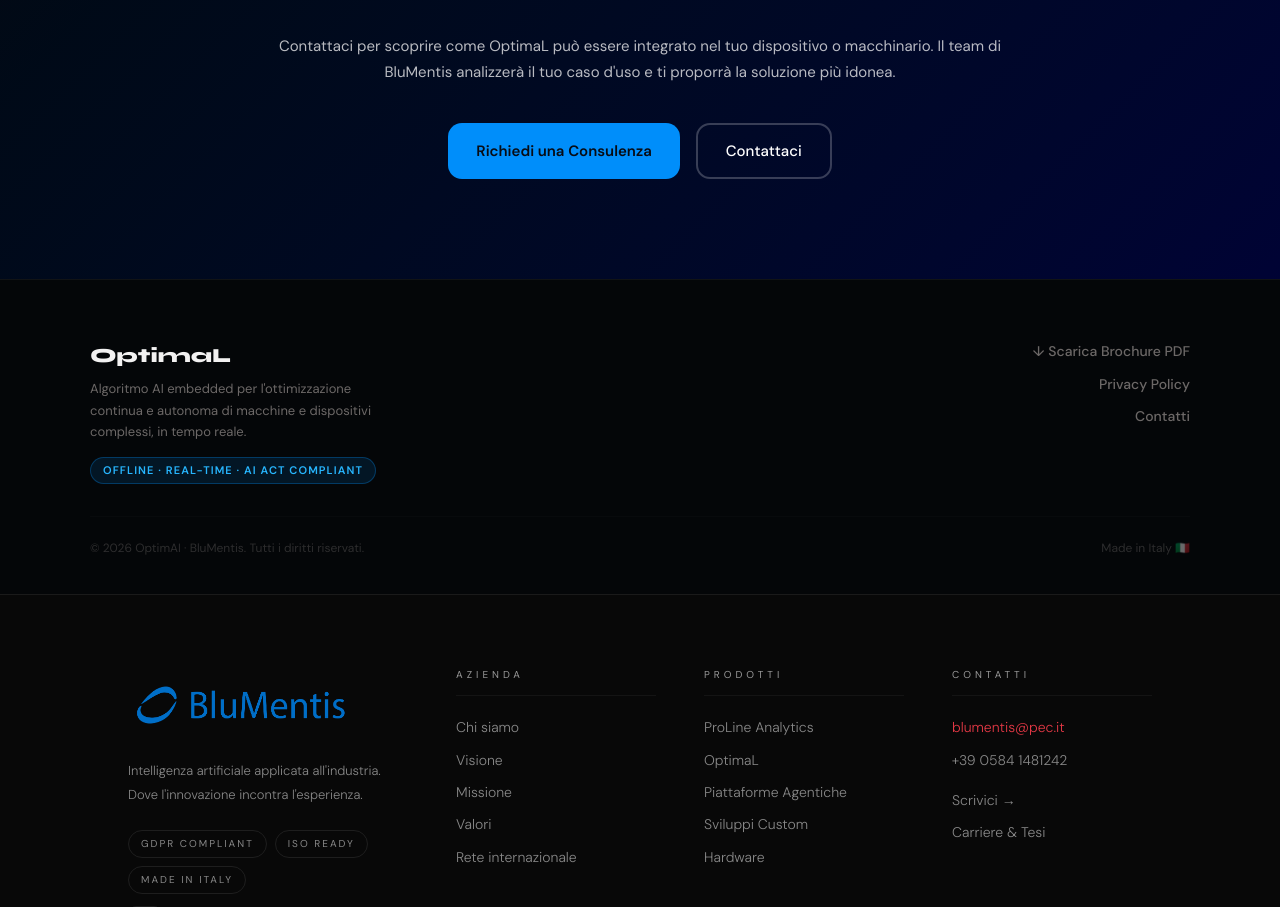
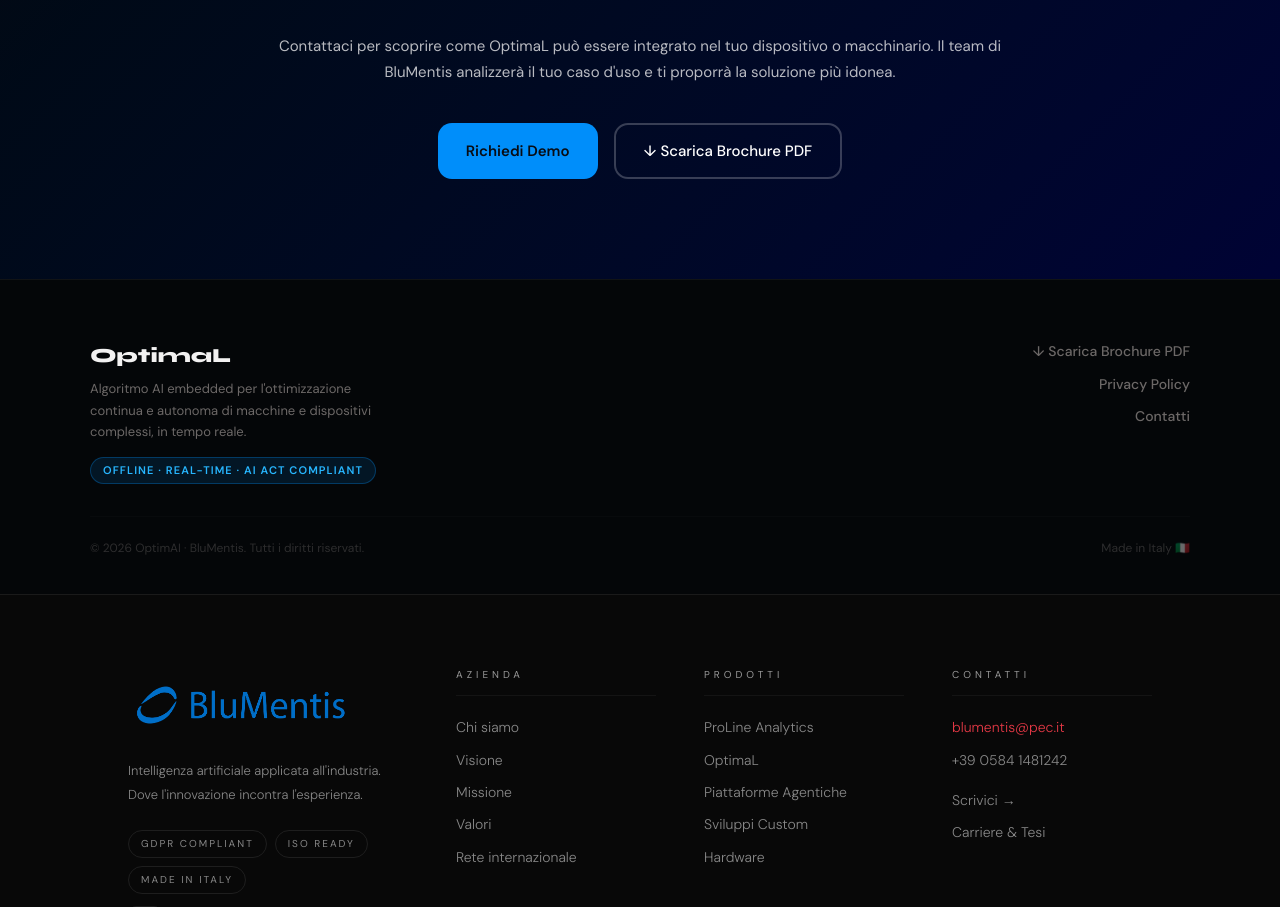
Before and after one commit to GunterXII/blumentis, a React (Vite) app: page /prodotti/optimai in a window 1280 px wide. Shown: the part 5780-6687 px from the top of the page. Built offline with nearby package versions, Linux system fonts and the light colour scheme.

Commit message:
Messaggio che descrive le modifiche

```diff
--- a/src/components/Optimai.jsx
+++ b/src/components/Optimai.jsx
@@ -4,7 +4,9 @@
 import Footer from './Footer';
 import { Link } from "react-router-dom";
 import { Zap, Thermometer, Droplet, Factory, Wrench, Satellite } from "lucide-react";
-
+import pdfIT from "../assets/BluMentis - ProLine Analytics - Brochure IT.pdf?url";
+import pdfEN from "../assets/BluMentis - ProLine Analytics - Brochure EN.pdf?url";
+import pdfZH from "../assets/BluMentis - ProLine Analytics - Brochure ZH.pdf?url";
 const css = `
   .pla-trusted {
 
@@ -381,12 +383,30 @@
 ];
 
 export default function Optimai() {
-  const { t } = useTranslation();
+  const { t,i18n } = useTranslation();
   const [step, setStep]               = useState(0);
   const [openFaq, setOpenFaq]         = useState(null);
   const [openBenefit, setOpenBenefit] = useState(null);
   const [isMobile, setIsMobile]       = useState(window.innerWidth <= 768);
+    const getBrochure = () => {
+    const lang = i18n.language;
 
+    if (lang.startsWith("it")) return pdfIT;
+    if (lang.startsWith("zh")) return pdfZH;
+    return pdfEN; // fallback
+  };
+const handleDownload = () => {
+
+  const file = getBrochure();
+
+  const link = document.createElement("a");
+  link.href = file;
+  link.setAttribute("download", `BluMentis - ProLine Analytics - Brochure ${i18n.language.toUpperCase()}.pdf`);
+  link.setAttribute("target", "_blank");        // fallback se il download viene bloccato
+  document.body.appendChild(link);              // necessario su Firefox
+  link.click();
+  document.body.removeChild(link);
+};
   useEffect(() => {
     const fn = () => setIsMobile(window.innerWidth <= 768);
     window.addEventListener("resize", fn);
@@ -620,7 +640,9 @@
           <p className="opa-cta-sub">{t("optimai.ctaSub")}</p>
           <div className="opa-cta-btns">
             <button className="opa-cta-primary">{t("optimai.ctaPrimary")}</button>
-            <Link to="/contatti" className="opa-cta-secondary">{t("optimai.ctaSecondary")}</Link>
+              <button className="opa-cta-secondary" onClick={handleDownload}>
+  {t("proline.footerBrochure")}
+</button>
           </div>
         </div>
       </section>
--- a/src/components/Prodotti.jsx
+++ b/src/components/Prodotti.jsx
@@ -315,7 +315,7 @@
                   onClick={() => { setActive(PRODUCTS.indexOf(p)); window.scrollTo({ top: 0, behavior: "smooth" }); }}
                 >
                   <div className="pr-other-top">
-                    <span className="pr-other-icon">{p.icon}</span>
+                    <span className="pr-tab-icon">{p.id=="proline"?<FolderCode></FolderCode>:p.id=="optimai"?<ChartNetworkIcon></ChartNetworkIcon>:p.id=="agentiche"?<BotIcon></BotIcon>:p.id=="custom"?<Wrench></Wrench>:p.id=="hardware"?<Computer></Computer>:null}</span>
                     <span className={`pr-other-cat ${p.accentClass}`}>{p.category}</span>
                   </div>
                   <div className="pr-other-name">{p.name}</div>
```
Also changed, not shown: src/i18n/translations.json.
